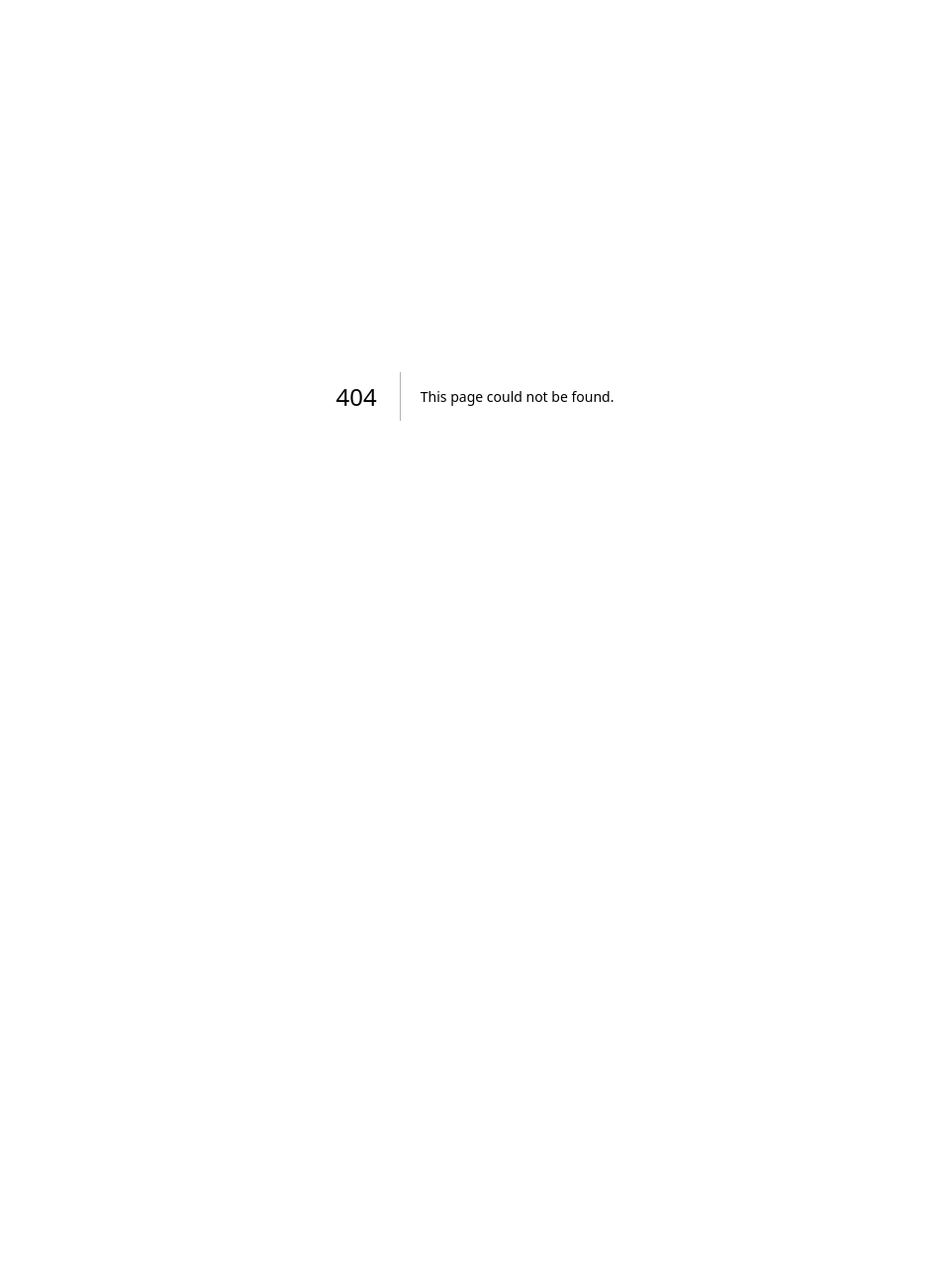
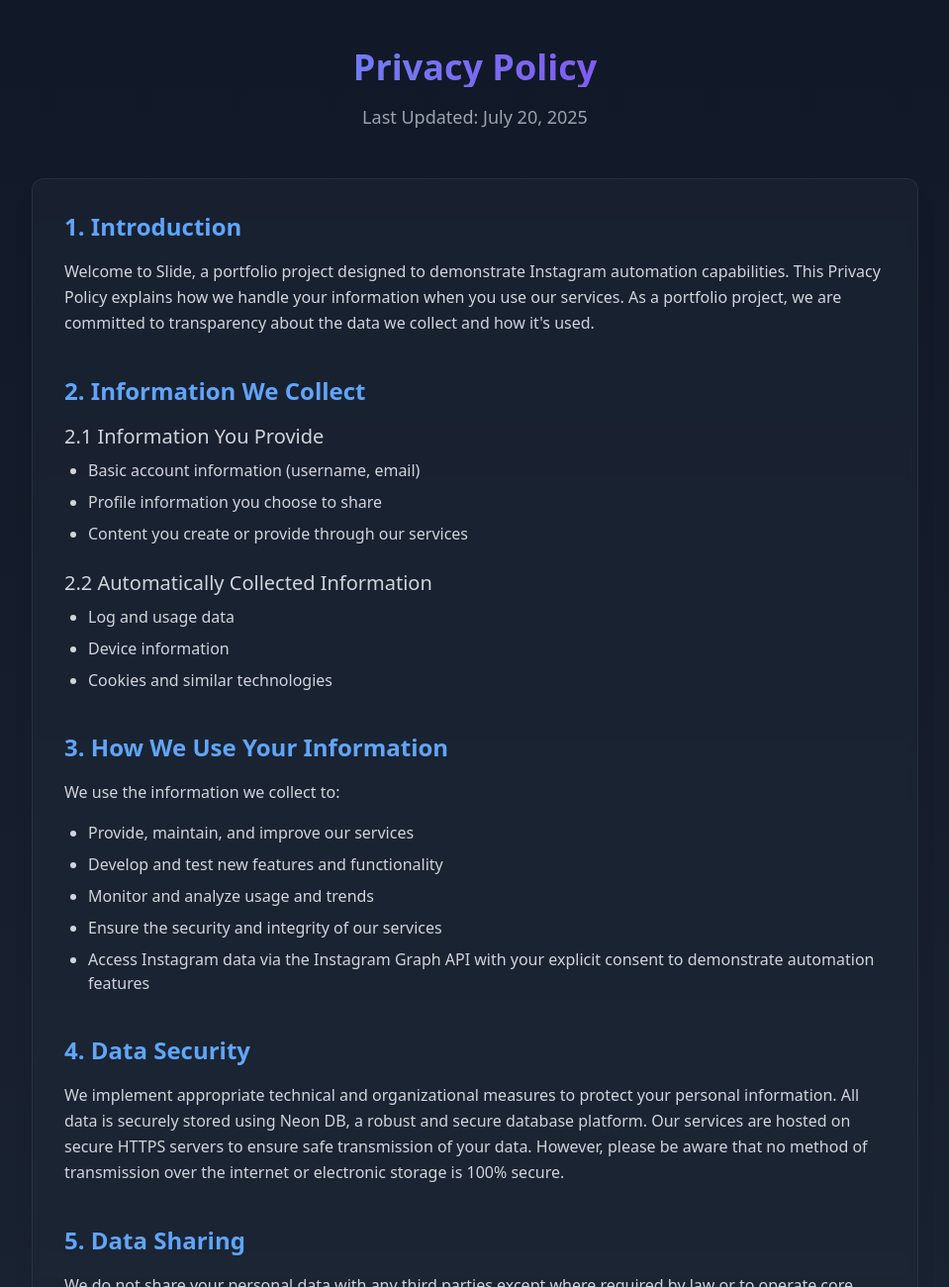
Before and after one commit to thestarharsh/slide, a Next.js app: page /privacy-policy in a window 1280 px wide. Before the commit this address had no page. Shown: the top 1300 px of the page at 99% size, without its empty margins (160-1119 px from the left). Before the commit the page ends 800 px from the top, so only its background shows below. Built offline with nearby package versions, Linux system fonts and the light colour scheme.

Commit message:
Updated Privacy Policy Page

```diff
--- /dev/null
+++ b/src/app/(website)/privacy-policy/page.tsx
@@ -0,0 +1,130 @@
+import { Metadata } from "next";
+import Link from "next/link";
+import { Button } from "@/components/ui/button";
+
+export const metadata: Metadata = {
+  title: "Privacy Policy | Slide",
+  description: "Privacy Policy for Slide - Your Instagram Automation Tool"
+};
+
+export default function PrivacyPolicy() {
+  return (
+    <div className="min-h-screen bg-gradient-to-b from-gray-900 to-gray-800 text-gray-100 py-12 px-4 sm:px-6 lg:px-8">
+      <div className="max-w-4xl mx-auto">
+        <div className="text-center mb-12">
+          <h1 className="text-4xl font-bold mb-4 bg-clip-text text-transparent bg-gradient-to-r from-blue-400 to-purple-600">
+            Privacy Policy
+          </h1>
+          <p className="text-gray-400 text-lg">Last Updated: July 20, 2025</p>
+        </div>
+
+        <div className="bg-gray-800/50 backdrop-blur-sm rounded-xl p-6 sm:p-8 shadow-xl border border-gray-700/50">
+          <section className="mb-10">
+            <h2 className="text-2xl font-semibold mb-4 text-blue-400">1. Introduction</h2>
+            <p className="text-gray-300 mb-6 leading-relaxed">
+              Welcome to Slide, a portfolio project designed to demonstrate Instagram automation capabilities.
+              This Privacy Policy explains how we handle your information when you use our services.
+              As a portfolio project, we are committed to transparency about the data we collect and how it's used.
+            </p>
+          </section>
+
+          <section className="mb-10">
+            <h2 className="text-2xl font-semibold mb-4 text-blue-400">2. Information We Collect</h2>
+            <h3 className="text-xl font-medium mb-2 text-gray-300">2.1 Information You Provide</h3>
+            <ul className="list-disc pl-6 mb-6 text-gray-300 space-y-2">
+              <li>Basic account information (username, email)</li>
+              <li>Profile information you choose to share</li>
+              <li>Content you create or provide through our services</li>
+            </ul>
+
+            <h3 className="text-xl font-medium mb-2 text-gray-300">2.2 Automatically Collected Information</h3>
+            <ul className="list-disc pl-6 mb-6 text-gray-300 space-y-2">
+              <li>Log and usage data</li>
+              <li>Device information</li>
+              <li>Cookies and similar technologies</li>
+            </ul>
+          </section>
+
+          <section className="mb-10">
+            <h2 className="text-2xl font-semibold mb-4 text-blue-400">3. How We Use Your Information</h2>
+            <p className="text-gray-300 mb-4 leading-relaxed">
+              We use the information we collect to:
+            </p>
+            <ul className="list-disc pl-6 mb-6 text-gray-300 space-y-2">
+              <li>Provide, maintain, and improve our services</li>
+              <li>Develop and test new features and functionality</li>
+              <li>Monitor and analyze usage and trends</li>
+              <li>Ensure the security and integrity of our services</li>
+              <li>Access Instagram data via the Instagram Graph API with your explicit consent to demonstrate automation features</li>
+            </ul>
+          </section>
+
+          <section className="mb-10">
+            <h2 className="text-2xl font-semibold mb-4 text-blue-400">4. Data Security</h2>
+            <p className="text-gray-300 mb-4 leading-relaxed">
+              We implement appropriate technical and organizational measures to protect your personal information.
+              All data is securely stored using Neon DB, a robust and secure database platform.
+              Our services are hosted on secure HTTPS servers to ensure safe transmission of your data.
+              However, please be aware that no method of transmission over the internet or electronic storage is 100% secure.
+            </p>
+          </section>
+
+          <section className="mb-10">
+            <h2 className="text-2xl font-semibold mb-4 text-blue-400">5. Data Sharing</h2>
+            <p className="text-gray-300 mb-4 leading-relaxed">
+              We do not share your personal data with any third parties except where required by law or to operate core functionality of this portfolio project.
+            </p>
+          </section>
+
+          <section className="mb-10">
+            <h2 className="text-2xl font-semibold mb-4 text-blue-400">6. Your Rights</h2>
+            <p className="text-gray-300 mb-4 leading-relaxed">
+              You have the right to:
+            </p>
+            <ul className="list-disc pl-6 mb-6 text-gray-300 space-y-2">
+              <li>Access your personal information</li>
+              <li>Request correction of your information</li>
+              <li>Request deletion of your information</li>
+              <li>Object to or restrict processing of your information</li>
+              <li>Request data portability</li>
+              <li>Revoke your consent and disconnect your Instagram account at any time via Instagram settings</li>
+            </ul>
+            <p className="text-gray-300 mb-4 leading-relaxed">
+              To exercise these rights, please contact us using the information below.
+            </p>
+          </section>
+
+          <section className="mb-10">
+            <h2 className="text-2xl font-semibold mb-4 text-blue-400">7. Changes to This Policy</h2>
+            <p className="text-gray-300 mb-4 leading-relaxed">
+              We may update this Privacy Policy from time to time. We will notify you of any changes by posting the new Privacy Policy
+              on this page and updating the "Last Updated" date at the top of this policy.
+            </p>
+          </section>
+
+          <section>
+            <h2 className="text-2xl font-semibold mb-4 text-blue-400">8. Contact Us</h2>
+            <p className="text-gray-300 mb-6 leading-relaxed">
+              If you have any questions about this Privacy Policy, please contact us at:
+            </p>
+            <div className="bg-gray-700/50 p-4 rounded-lg">
+              <p className="text-gray-300">Email: talatiharsh19@gmail.com</p>
+              <p className="text-gray-300">Address: Pune, Maharashtra, India</p>
+            </div>
+          </section>
+
+          <div className="mt-12 text-center">
+            <Link href="/">
+              <Button
+                variant="outline"
+                className="bg-transparent hover:bg-gray-700 text-white border-gray-600 hover:border-blue-400 transition-colors"
+              >
+                Back to Home
+              </Button>
+            </Link>
+          </div>
+        </div>
+      </div>
+    </div>
+  );
+}
```
